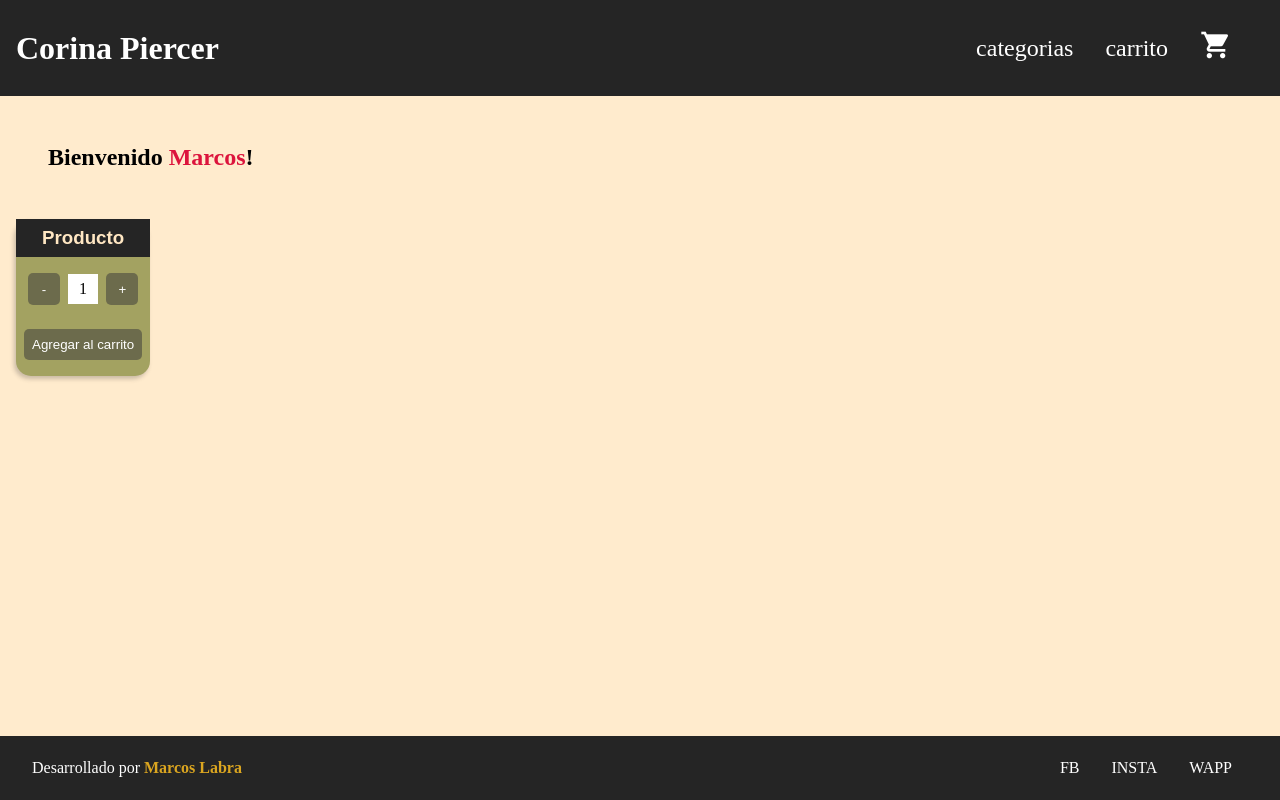
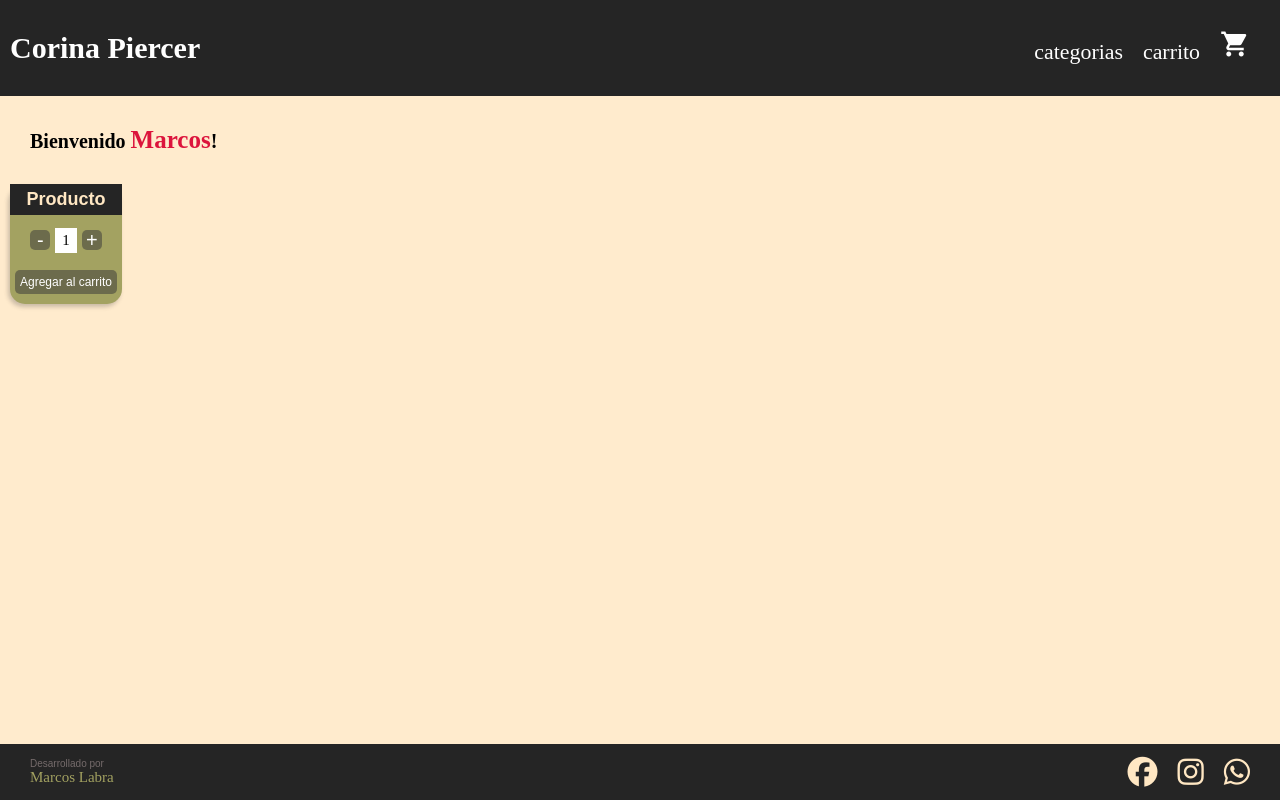
Before and after one commit to MarcosLabra/1erPreEntregaReactJs, a React (Create React App) app: page / in a window 1280 px wide. Built offline with nearby package versions, Linux system fonts and the light colour scheme.

Commit message:
acomodo la carpeta de sass, divido en componentes y layout y agrego iconos de fontawsame en footer

```diff
--- a/public/index.html
+++ b/public/index.html
@@ -15,6 +15,7 @@
 
     <link href="https://fonts.googleapis.com/icon?family=Material+Icons"
       rel="stylesheet">
+      <script src="https://kit.fontawesome.com/df6403f660.js" crossorigin="anonymous"></script>
     <title>React App</title>
   </head>
   <body>
--- a/src/components/Footer.js
+++ b/src/components/Footer.js
@@ -1,13 +1,14 @@
 const Footer = () => {
     return (
         <footer>
-            <p>Desarrollado por <span>Marcos Labra</span></p>
-            <ul>
-            <li><a href="https://www.facebook.com/corina.piercer.1">FB</a></li>
-            <li><a href="https://www.instagram.com/corinapiercer">INSTA</a></li>
-            <li><a href="https://wa.me/5492235592172">WAPP</a></li>
-            </ul>
-        </footer>
+        <ul>
+            <li class="footerCopy">Desarrollado por <p>Marcos Labra</p>
+            </li>
+            <li><a href="https://www.facebook.com/corina.piercer.1"><i class="fab fa-facebook"></i></a></li>
+            <li><a href="https://www.instagram.com/corinapiercer"><i class="fab fa-instagram"></i></a></li>
+            <li><a href="https://wa.me/5492235592172"><i class="fab fa-whatsapp"></i></a></li>
+        </ul>
+    </footer>
     )
 }
 
--- a/src/index.js
+++ b/src/index.js
@@ -4,6 +4,6 @@ import React from 'react'
 import ReactDOM from 'react-dom'
 
 import App from './App'
-import "./style.scss"
+import "./sass/main.scss"
 
 ReactDOM.render(<App/>,document.getElementById("root"))
--- /dev/null
+++ b/src/sass/components/_card.scss
@@ -0,0 +1,70 @@
+.card{
+    display: flex;
+    flex-direction: column;
+    margin: 1rem;
+    padding-bottom: .5rem;
+    background-color: $doradito;
+    border-radius: 15px;
+    width: fit-content;
+    align-items: center;
+    box-shadow: -2px 3px 4px rgba(70, 68, 68, 0.281);
+    h3{
+        color: $cremita;
+        font-family: sans-serif;
+        background-color: $casiNegro;
+        width: 100%;
+        font-size: 1.8rem;
+        text-align: center;
+        padding: .5rem;
+    }
+    div{
+        margin: 1rem 0;
+        display: flex;
+        align-items: center;
+        button{
+            display: flex;
+            justify-content: center;
+            align-items: center;
+            color: white;
+            border-radius: 5px;
+            font-size: 2rem;
+            width: 2rem;
+            height: 2rem;
+            border: none;
+            background-color: $verdeOscuro;
+            &:hover {
+                transform: translateY(-1px);
+                box-shadow: 0 10px 20px rgba(0, 0, 0, 0.2);
+                background-color: goldenrod;
+              }
+              &:active {
+                transform: translateY(1px);
+                box-shadow: 0 5px 10px rgba(0, 0, 0, 0.2);
+              }
+        }
+        p{
+            background-color: white;
+            font-size: 1.5rem;
+            padding: .4rem .7rem;
+
+        }
+    }
+    button{
+        margin: 0.5rem;
+        padding: .5rem;
+        color: white;
+        font-size: 1.2rem;
+        border-radius: 5px;
+        border: none;
+        background-color: $verdeOscuro;
+        &:hover {
+            transform: translateY(-1px);
+            box-shadow: 0 10px 20px rgba(0, 0, 0, 0.2);
+            background-color: goldenrod;
+          }
+          &:active {
+            transform: translateY(1px);
+            box-shadow: 0 5px 10px rgba(0, 0, 0, 0.2);
+          }
+    }
+}
--- /dev/null
+++ b/src/sass/layouts/_footer.scss
@@ -0,0 +1,38 @@
+footer {
+  height: 7vh;
+  width: 100vw;
+  position: fixed;
+  bottom: 0;
+  z-index: 2;
+  background-color: $casiNegro;
+  ul {
+    display: flex;
+    list-style: none;
+    justify-content: center;
+    align-items: center;
+    height: 7vh;
+    padding: 0 2rem;
+  }
+  li {
+    margin: 15px 10px;
+    i {
+      color: $cremita;
+      font-size: 3rem;
+      transition: 0.5s;
+      &:hover {
+        transform: scale(1.3);
+      }
+    }
+  }
+  .footerCopy {
+    font-family: sans-serif;
+    font-size: 1rem;
+    flex: 1;
+    color: $gris;
+    p {
+      font-size: 1.5rem;
+      font-family: "DolceVita";
+      color: $doradito;
+    }
+  }
+}
--- /dev/null
+++ b/src/sass/layouts/_header.scss
@@ -0,0 +1,31 @@
+
+header{
+    background-color: #252525;
+    display: flex;
+    justify-content: space-between;
+    align-items: center;
+    height: 12vh;
+    h1{
+        color: white;
+        padding: 1rem;
+        font-size: 3rem;
+    }
+    ul {
+        display: flex;
+        align-items: center;
+        margin-right: 2rem;
+        .carrito{
+            color: white;
+            font-size: 3rem;
+        }
+        li{
+            font-size: 3.5rem;
+            display: inline-block;
+            padding: 1rem;
+            a{
+                color: white;
+                text-decoration: none;
+            }
+        }
+    }
+}
--- /dev/null
+++ b/src/sass/layouts/_main.scss
@@ -0,0 +1,12 @@
+main{
+    background-color: blanchedalmond;
+    flex-grow: 1;
+    h2 {
+        margin: 3rem;
+        font-size: 2rem;
+        span {
+            font-size: 2.5rem;
+            color: crimson;
+        }
+    }
+}
--- /dev/null
+++ b/src/sass/main.scss
@@ -0,0 +1,28 @@
+* {
+    padding: 0;
+    margin: 0;
+    box-sizing: border-box;
+    font-size: 62.5%;
+}
+#root  {
+  display: flex;
+  flex-direction: column;
+}
+
+html , body , #root {
+  height: 100vh;
+}
+//----------------variables------------------------
+$casiNegro: #252525;
+$marron: #a37657;
+$cremita: #ffe7c3;
+$verdeOscuro: #6c6b4c;
+$doradito: #a3a261;
+$gris: #756b6b;
+
+//-----------------components----------------------
+@import "./components/card";
+// ------------------layouts-------------------------
+@import "./layouts/footer";
+@import "./layouts/main";
+@import "./layouts/header";
--- a/src/style.scss
+++ /dev/null
@@ -1,161 +0,0 @@
-* {
-    padding: 0;
-    margin: 0;
-    box-sizing: border-box;
-}
-
-$casiNegro: #252525;
-$marron: #a37657;
-$cremita: #ffe7c3;
-$verdeOscuro: #6c6b4c;
-$doradito: #a3a261;
-$gris: #756b6b;
-/*---------------------HEADER---------------------------- */
-#root  {
-    display: flex;
-    flex-direction: column;
-}
-
-html , body , #root {
-    height: 100vh;
-}
-
-header{
-    background-color: #252525;
-    display: flex;
-    justify-content: space-between;
-    align-items: center;
-    height: 12vh;
-    h1{
-        color: white;
-        padding: 1rem;
-    }
-    ul {
-        display: flex;
-        align-items: center;
-        margin-right: 2rem;
-        .carrito{
-            color: white;
-            font-size: 2rem;
-        }
-        li{
-            font-size: 1.5rem;
-            display: inline-block;
-            padding: 1rem;
-            a{
-                color: white;
-                text-decoration: none;
-            }
-        }
-    }
-}
-
-/*---------------------Main---------------------------- */
-main{
-    background-color: blanchedalmond;
-    flex-grow: 1;
-    h2 {
-        margin: 3rem;
-        span {
-            color: crimson;
-        }
-    }
-}
-
-.card{
-    display: flex;
-    flex-direction: column;
-    margin: 1rem;
-    padding-bottom: .5rem;
-    background-color: $doradito;
-    border-radius: 15px;
-    width: fit-content;
-    align-items: center;
-    box-shadow: -2px 3px 4px rgba(70, 68, 68, 0.281);
-    h3{
-        color: $cremita;
-        font-family: sans-serif;
-        background-color: $casiNegro;
-        width: 100%;
-        text-align: center;
-        padding: .5rem;
-    }
-    div{
-        margin: .5rem 0;
-        display: flex;
-        align-items: center;
-        button{
-            display: flex;
-            justify-content: center;
-            align-items: center;
-            color: white;
-            border-radius: 5px;
-            width: 2rem;
-            height: 2rem;
-            border: none;
-            background-color: $verdeOscuro;
-            &:hover {
-                transform: translateY(-1px);
-                box-shadow: 0 10px 20px rgba(0, 0, 0, 0.2);
-                background-color: goldenrod;
-              }
-              &:active {
-                transform: translateY(1px);
-                box-shadow: 0 5px 10px rgba(0, 0, 0, 0.2);
-              }
-        }
-        p{
-            background-color: white;
-            padding: .4rem .7rem;
-
-        }
-    }
-    button{
-        margin: 0.5rem;
-        padding: .5rem;
-        color: white;
-        border-radius: 5px;
-        border: none;
-        background-color: $verdeOscuro;
-        &:hover {
-            transform: translateY(-1px);
-            box-shadow: 0 10px 20px rgba(0, 0, 0, 0.2);
-            background-color: goldenrod;
-          }
-          &:active {
-            transform: translateY(1px);
-            box-shadow: 0 5px 10px rgba(0, 0, 0, 0.2);
-          }
-    }
-}
-
-/*---------------------FOOTER---------------------------- */
-
-footer{
-    background-color: #252525;
-    display: flex;
-    justify-content: space-between;
-    align-items: center;
-    height: 8vh;
-    ul {
-        margin-right: 2rem;
-        li{
-            font-size: 1rem;
-            display: inline-block;
-            padding: 1rem;
-            a{
-                color: white;
-                text-decoration: none;
-            }
-        }
-    }
-    p{
-        color: white;
-        font-size: 1rem;
-        margin: 2rem;
-        span{
-            color: goldenrod;
-            font-weight: bold;
-        }
-    }
-}
```
Also changed, not shown: public/images/LOGO corinapiercer.png (added).
